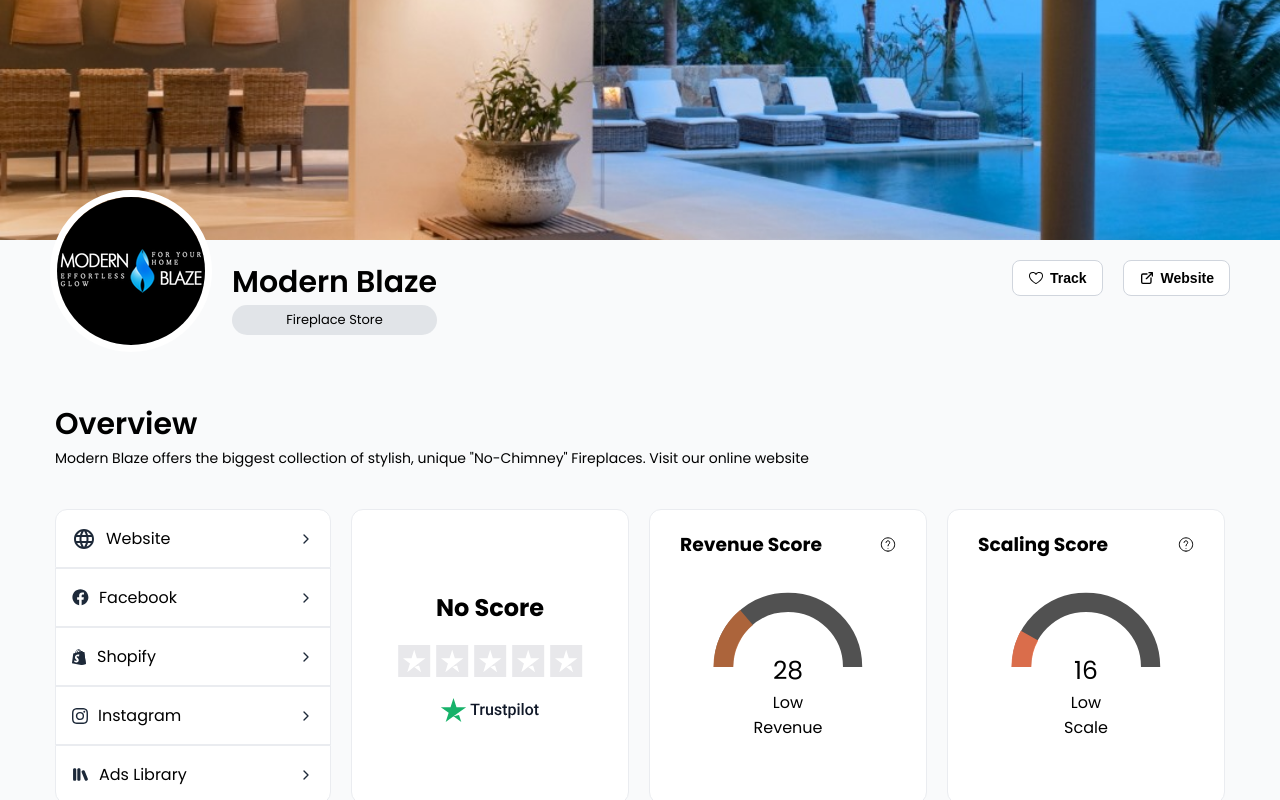
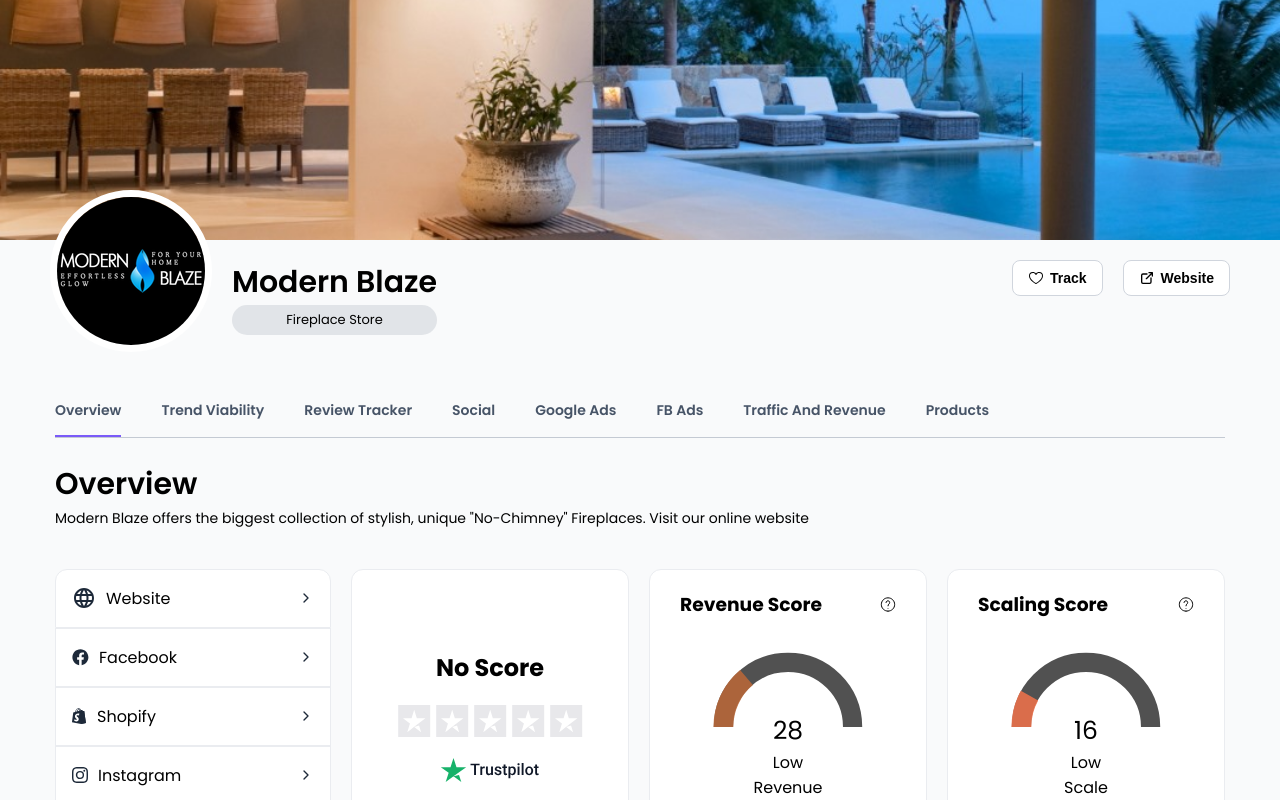
Before and after one commit to gopivaibhav/trend-rocket-clone, a React (Create React App) app: page / in a window 1280 px wide. Shown: the top 800 px of the page. Built offline with nearby package versions, Linux system fonts and the light colour scheme.

Commit message:
completed Navbar

```diff
--- a/src/components/HeaderSection.js
+++ b/src/components/HeaderSection.js
@@ -5,7 +5,7 @@
 import profiePhoto from "../assets/profilePhoto_652070498243383.jpg";
 import "../styles/headerSectionStyles.css";
 
-export default function () {
+export default function HeaderSection() {
   return (
     <div className="header_container">
       <div className="background_image"></div>
--- /dev/null
+++ b/src/components/Navbar.jsx
@@ -0,0 +1,50 @@
+import React, { useRef, useEffect } from "react";
+import "../styles/navbarStyles.css";
+
+export default function Navbar() {
+  const refArray = useRef([]);
+  const prevSelectedItemRef = useRef(null);
+
+  const handleItemClick = (clickedItemRef) => {
+    if (prevSelectedItemRef.current) {
+      prevSelectedItemRef.current.style.borderBottom = "";
+    }
+
+    clickedItemRef.style.borderBottom = "2.5px solid rgb(122, 90, 248)";
+    prevSelectedItemRef.current = clickedItemRef;
+  };
+
+  const navItems = [
+    "Overview",
+    "Trend Viability",
+    "Review Tracker",
+    "Social",
+    "Google Ads",
+    "FB Ads",
+    "Traffic And Revenue",
+    "Products",
+  ];
+
+  useEffect(() => {
+    if (refArray.current.length > 0) {
+      handleItemClick(refArray.current[0]); // Set initial selection to the first item
+    }
+  }, []);
+
+  return (
+    <div className="nav_container">
+      <ul className="nav_list">
+        {navItems.map((item, index) => (
+          <li
+            ref={(element) => (refArray.current[index] = element)}
+            key={index}
+            onClick={() => handleItemClick(refArray.current[index])}
+          >
+            {item}
+          </li>
+        ))}
+      </ul>
+      <div className="line"></div>
+    </div>
+  );
+}
--- a/src/pages/Home.js
+++ b/src/pages/Home.js
@@ -2,11 +2,13 @@
 import HeaderSection from '../components/HeaderSection'
 import OverViewCard from '../components/OverViewCard'
 import GraphsContainer from '../components/GraphsContainer'
+import Navbar from '../components/Navbar'
 
 export default function Home() {
   return (
     <div>
         <HeaderSection/>
+        <Navbar/>
         <OverViewCard/>
         <GraphsContainer/>
     </div>
--- /dev/null
+++ b/src/styles/navbarStyles.css
@@ -0,0 +1,33 @@
+
+.nav_container{
+    display: flex;
+    flex-direction: column;
+    /* gap: 15px; */
+    margin-inline: 55px;
+    margin-bottom: 24px;
+}
+
+.line{
+    width: inherit;
+    height: 1px;
+    background-color: rgb(196, 202, 211);
+}
+
+.nav_list{
+    list-style: none;
+    padding-left: 0%;
+    display: flex;
+    gap: 40px;
+}
+
+.nav_list>li{
+    line-height: 1.25;
+    font-size: 0.875rem;
+    color: rgb(71, 84, 103);
+    font-weight: 600;
+    padding-bottom: 15px;
+}
+
+.nav_list>li:hover{
+    cursor: pointer;
+}
```
